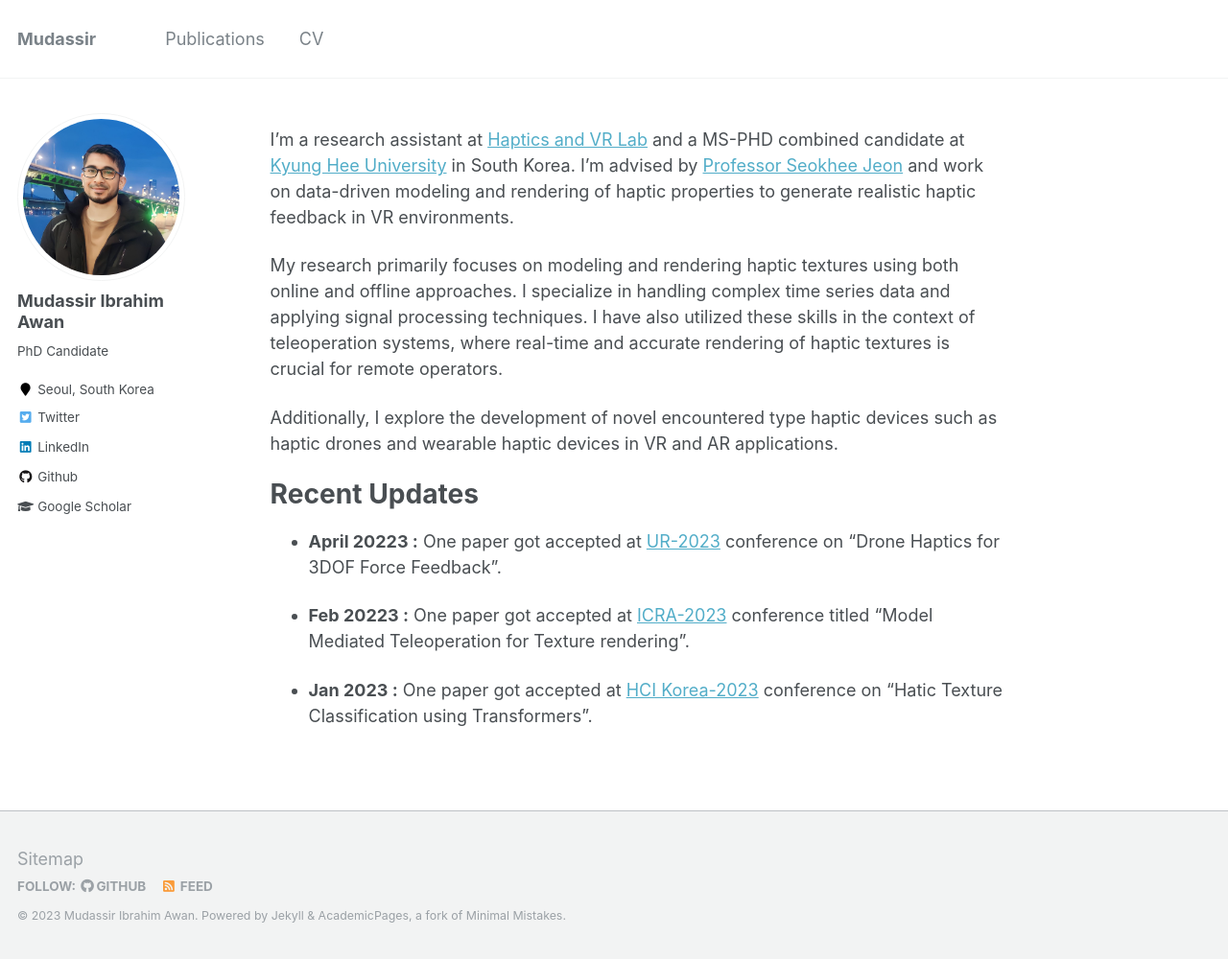
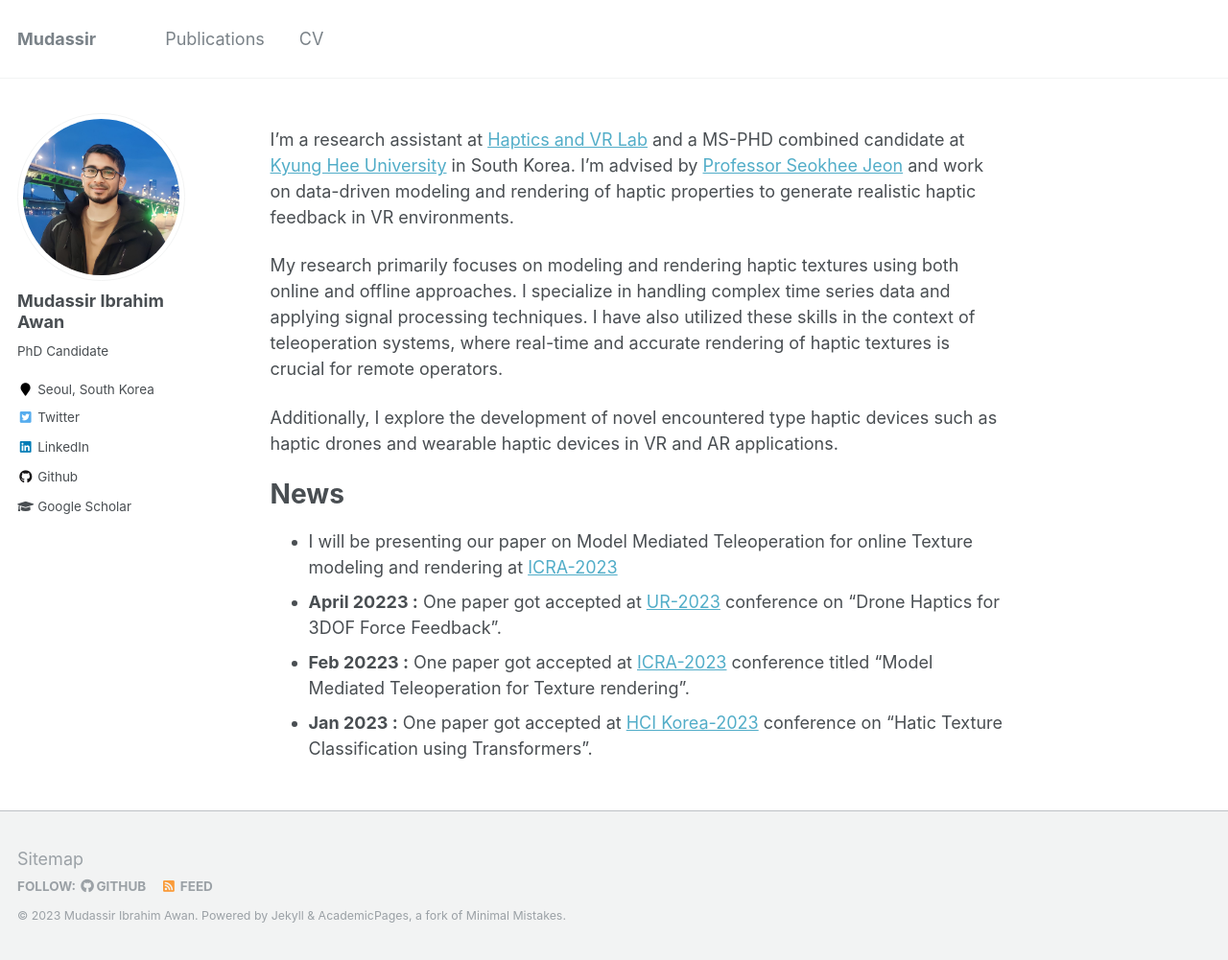
Before and after one commit to mudassir-awan/mudassir-awan.github.io, a Jekyll site: the page built from _pages/about.md, in a window 1280 px wide and 1001 px high. Shown: the whole window at 96% size. Built offline with Jekyll 4.4.1, drawn with Linux system fonts in a browser that asks for light colours.

Commit message:
Update about.md

```diff
--- a/_pages/about.md
+++ b/_pages/about.md
@@ -17,10 +17,9 @@ Additionally, I explore the development of novel encountered type haptic devices
 
 
 
-Recent Updates
+News
 ======
+- I will be presenting our paper on Model Mediated Teleoperation for online Texture modeling and rendering at  [ICRA-2023](https://www.icra2023.org/)
 - **April 20223 :**  One paper got accepted at [UR-2023](https://2023.ubiquitousrobots.org/) conference on "Drone Haptics for 3DOF Force Feedback".
-
 - **Feb 20223   :**  One paper got accepted at [ICRA-2023](https://www.icra2023.org/) conference titled "Model Mediated Teleoperation for Texture rendering".
-
 - **Jan 2023    :**  One paper got accepted at [HCI Korea-2023](https://hcikorea.org/) conference on "Hatic Texture Classification using Transformers".
```
